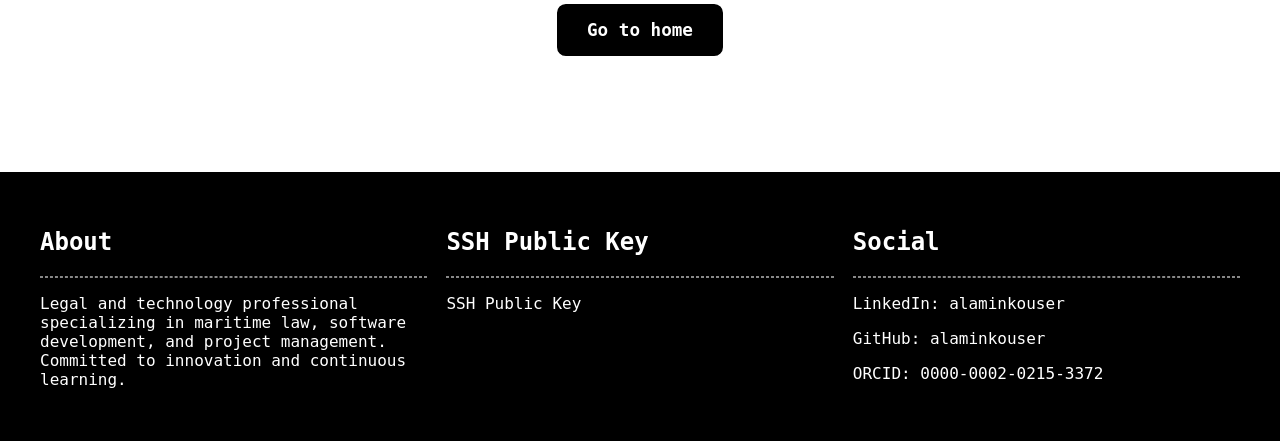
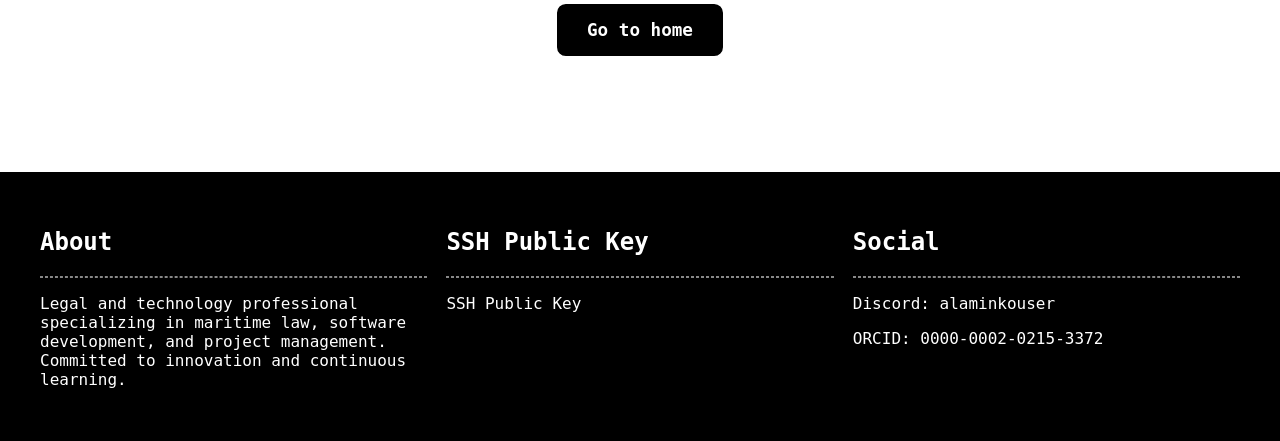
Before and after one commit to alaminkouser/website, a Python web app: template app/home/templates/error.html in a window 1280 px wide. Shown: the part 359-800 px from the top of the page. Run offline with Jinja, Linux system fonts and the light colour scheme; the template is opened without the code that fills it, so the values that code supplies are empty; some web fonts are replaced.

Commit message:
feat(resume, footer): Add education section and update social links

```diff
--- a/app/home/templates/footer.html
+++ b/app/home/templates/footer.html
@@ -19,14 +19,7 @@
     <div class="footer-content">
       <h2>Social</h2>
       <hr />
-      <p>
-        <a href="https://www.linkedin.com/in/alaminkouser"
-          >LinkedIn: alaminkouser</a
-        ><br />
-      </p>
-      <p>
-        <a href="https://github.com/alaminkouser">GitHub: alaminkouser</a>
-      </p>
+      <p>Discord: alaminkouser</p>
       <p>
         <a href="https://orcid.org/0000-0002-0215-3372"
           >ORCID: 0000-0002-0215-3372</a
--- a/resume/data.yaml
+++ b/resume/data.yaml
@@ -1,6 +1,6 @@
 name: Al Amin Kouser
 affiliation: Maritime & Legal Researcher
-address: Mirpur-1, Dhaka
+address: Mirpur- 1, Dhaka
 github: "alaminkouser"
 linkedin: "alaminkouser"
 orcid: "0000-0002-0215-3372"
@@ -51,3 +51,4 @@ work_experiences:
       significantly streamlined patent research processes, providing users with
       efficient access to patent data for various purposes, including analysis,
       innovation, and legal requirements.
+education:
```
Also changed, not shown: 1 other file.
